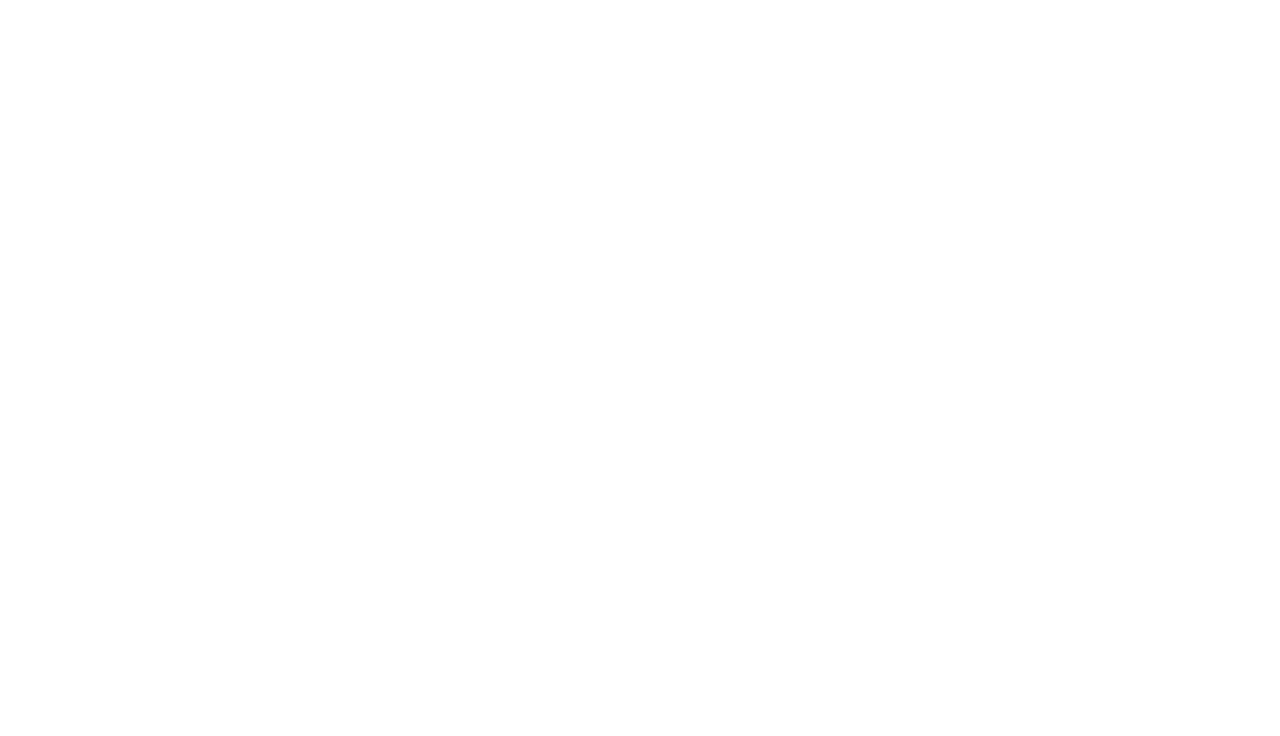
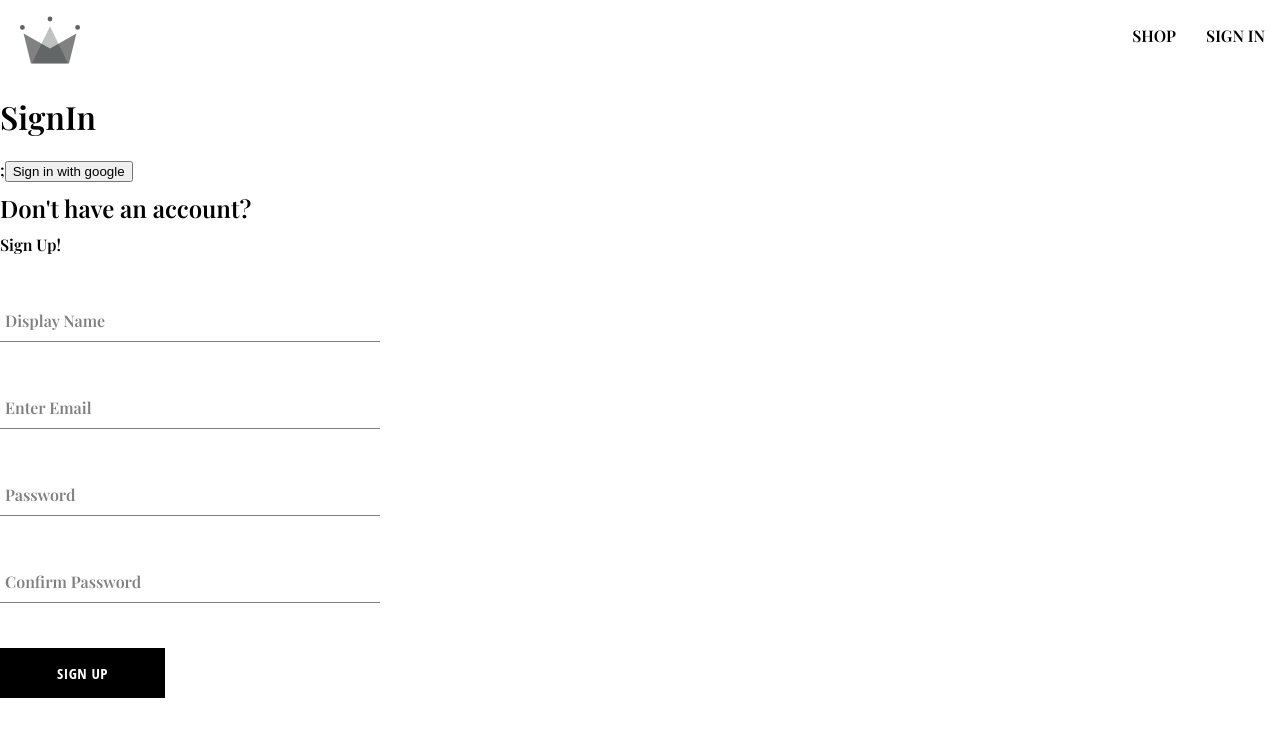
Before and after one commit to bujakasha21/clothing-app, a React (Create React App) app: page /sign-up in a window 1280 px wide. Before the commit this address had no page. Shown: the top 736 px of the page. Built offline with nearby package versions, Linux system fonts and the light colour scheme; a web font is replaced by a local one.

Commit message:
created sign up component, form input comp and button comp

```diff
--- a/package.json
+++ b/package.json
@@ -6,6 +6,7 @@
     "@testing-library/jest-dom": "^5.17.0",
     "@testing-library/react": "^13.4.0",
     "@testing-library/user-event": "^13.5.0",
+    "firebase": "^10.4.0",
     "react": "^18.2.0",
     "react-dom": "^18.2.0",
     "react-router-dom": "6.4",
--- a/src/App.js
+++ b/src/App.js
@@ -2,12 +2,14 @@
 
 import Navigation from "./routes/navigation/navigation.component";
 import Home from "./routes/home/home.component";
+import SignIn from "./routes/sign-in/sign-in.component";
 
 const App = () => {
   return (
     <Routes>
       <Route path="/" element={<Navigation />}>
         <Route index element={<Home />} />
+        <Route path="sign-up" element={<SignIn />} />
       </Route>
     </Routes>
   );
--- /dev/null
+++ b/src/components/button/button.component.jsx
@@ -0,0 +1,20 @@
+import React from "react";
+import "./button.stlyes.scss";
+
+const BUTTON_TYPE_CLASSES = {
+  google: "google-sign-in",
+  inverted: "inverted",
+};
+
+const Button = ({ children, buttonType, ...otherProps }) => {
+  return (
+    <button
+      className={`button-container ${BUTTON_TYPE_CLASSES[buttonType]}`}
+      {...otherProps}
+    >
+      {children}
+    </button>
+  );
+};
+
+export default Button;
--- /dev/null
+++ b/src/components/button/button.stlyes.scss
@@ -0,0 +1,46 @@
+.button-container {
+  min-width: 165px;
+  width: auto;
+  height: 50px;
+  letter-spacing: 0.5px;
+  line-height: 50px;
+  padding: 0 35px 0 35px;
+  font-size: 15px;
+  background-color: black;
+  color: white;
+  text-transform: uppercase;
+  font-family: "Open Sans Condensed";
+  font-weight: bolder;
+  border: none;
+  cursor: pointer;
+  display: flex;
+  justify-content: center;
+
+  &:hover {
+    background-color: white;
+    color: black;
+    border: 1px solid black;
+  }
+
+  &.google-sign-in {
+    background-color: #4285f4;
+    color: white;
+
+    &:hover {
+      background-color: #357ae8;
+      border: none;
+    }
+  }
+
+  &.inverted {
+    background-color: white;
+    color: black;
+    border: 1px solid black;
+
+    &:hover {
+      background-color: black;
+      color: white;
+      border: none;
+    }
+  }
+}
--- /dev/null
+++ b/src/components/form-input/form-input-component.jsx
@@ -0,0 +1,21 @@
+import React from "react";
+import "./form-input.style.scss";
+
+const FormInput = ({ label, ...otherProps }) => {
+  return (
+    <div className="group">
+      <input className="form-input" {...otherProps} />
+      {label && (
+        <label
+          className={`${
+            otherProps.value.length ? "shrink" : ""
+          } form-input-label`}
+        >
+          {label}
+        </label>
+      )}
+    </div>
+  );
+};
+
+export default FormInput;
--- /dev/null
+++ b/src/components/form-input/form-input.style.scss
@@ -0,0 +1,54 @@
+$sub-color: grey;
+$main-color: black;
+
+@mixin shrinkLabel {
+  top: -14px;
+  font-size: 12px;
+  color: $main-color;
+}
+
+.group {
+  position: relative;
+  margin: 45px 0;
+
+  .form-input {
+    background: none;
+    background-color: white;
+    color: $sub-color;
+    font-size: 18px;
+    padding: 10px 10px 10px 5px;
+    display: block;
+    width: 100%;
+    border: none;
+    border-radius: 0;
+    border-bottom: 1px solid $sub-color;
+    margin: 25px 0;
+
+    &:focus {
+      outline: none;
+    }
+
+    &:focus ~ .form-input-label {
+      @include shrinkLabel();
+    }
+  }
+
+  input[type="password"] {
+    letter-spacing: 0.3em;
+  }
+
+  .form-input-label {
+    color: $sub-color;
+    font-size: 16px;
+    font-weight: normal;
+    position: absolute;
+    pointer-events: none;
+    left: 5px;
+    top: 10px;
+    transition: 300ms ease all;
+
+    &.shrink {
+      @include shrinkLabel();
+    }
+  }
+}
--- /dev/null
+++ b/src/components/sign-up-form/sign-up-form.components.jsx
@@ -0,0 +1,101 @@
+import { useState } from "react";
+import "./sign-up.styles.scss";
+import {
+  createAuthUserWithEmailAndPassword,
+  createUserDocfromAuth,
+} from "../../utils/firebase/firebase.utils";
+
+import FormInput from "../form-input/form-input-component";
+import Button from "../button/button.component";
+
+const defaultFields = {
+  displayName: "",
+  email: "",
+  password: "",
+  confirmPassword: "",
+};
+
+const SignUpForm = () => {
+  const [formFields, setFormFields] = useState(defaultFields);
+  const { displayName, email, password, confirmPassword } = formFields;
+
+  const resetFields = () => {
+    setFormFields(defaultFields);
+  };
+
+  const handleSubmit = async (e) => {
+    e.preventDefault();
+
+    if (password !== confirmPassword) {
+      alert("Passwords don't match");
+      return;
+    }
+
+    try {
+      const { user } = await createAuthUserWithEmailAndPassword(
+        email,
+        password
+      );
+
+      await createUserDocfromAuth(user, { displayName });
+      resetFields();
+    } catch (err) {
+      if (err.code === "auth/email-already-in-use") {
+        alert("Email already in use");
+      } else console.log("error", err.message);
+    }
+  };
+
+  const handleChange = (e) => {
+    const { name, value } = e.target;
+
+    setFormFields({ ...formFields, [name]: value });
+  };
+
+  return (
+    <div className="sign-up-container">
+      <h2>Don't have an account?</h2>
+      <span>Sign Up!</span>
+      <form onSubmit={handleSubmit}>
+        <FormInput
+          label="Display Name"
+          type="text"
+          onChange={handleChange}
+          name="displayName"
+          value={displayName}
+          required
+        />
+
+        <FormInput
+          label="Enter Email"
+          type="email"
+          onChange={handleChange}
+          name="email"
+          value={email}
+          required
+        />
+
+        <FormInput
+          label="Password"
+          type="password"
+          onChange={handleChange}
+          name="password"
+          value={password}
+          required
+        />
+
+        <FormInput
+          label="Confirm Password"
+          type="password"
+          onChange={handleChange}
+          name="confirmPassword"
+          value={confirmPassword}
+          required
+        />
+        <Button type="submit">Sign Up</Button>
+      </form>
+    </div>
+  );
+};
+
+export default SignUpForm;
--- /dev/null
+++ b/src/components/sign-up-form/sign-up.styles.scss
@@ -0,0 +1,9 @@
+.sign-up-container {
+  display: flex;
+  flex-direction: column;
+  width: 380px;
+
+  h2 {
+    margin: 10px 0;
+  }
+}
--- a/src/routes/navigation/navigation.component.jsx
+++ b/src/routes/navigation/navigation.component.jsx
@@ -15,6 +15,9 @@
           <Link className="nav-link" to="/shop">
             SHOP
           </Link>
+          <Link className="nav-link" to="/sign-up">
+            SIGN IN
+          </Link>
         </div>
       </div>
       <Outlet />
--- /dev/null
+++ b/src/routes/sign-in/sign-in.component.jsx
@@ -0,0 +1,23 @@
+import SignUpForm from "../../components/sign-up-form/sign-up-form.components";
+
+import {
+  signInWithGooglePopup,
+  createUserDocfromAuth,
+} from "../../utils/firebase/firebase.utils";
+
+const SignIn = () => {
+  const logGoogleUser = async () => {
+    const { user } = await signInWithGooglePopup();
+    const userDocRef = await createUserDocfromAuth(user);
+  };
+
+  return (
+    <div>
+      <h1>SignIn</h1>;
+      <button onClick={logGoogleUser}>Sign in with google</button>
+      <SignUpForm />
+    </div>
+  );
+};
+
+export default SignIn;
--- /dev/null
+++ b/src/utils/firebase/firebase.utils.js
@@ -0,0 +1,68 @@
+import { initializeApp } from "firebase/app";
+import {
+  getAuth,
+  signInWithPopup,
+  GoogleAuthProvider,
+  createUserWithEmailAndPassword,
+} from "firebase/auth";
+import { getFirestore, doc, getDoc, setDoc } from "firebase/firestore";
+
+const firebaseConfig = {
+  apiKey: "AIzaSyBV9G01QMKBl1cwFZGRcxumN_sB7CYX0js",
+  authDomain: "clothing-app-v2-a68bf.firebaseapp.com",
+  projectId: "clothing-app-v2-a68bf",
+  storageBucket: "clothing-app-v2-a68bf.appspot.com",
+  messagingSenderId: "910075244809",
+  appId: "1:910075244809:web:1d357f4f37b6dc3b9363d8",
+};
+
+const firebaseApp = initializeApp(firebaseConfig);
+
+const googleProvider = new GoogleAuthProvider();
+
+googleProvider.setCustomParameters({
+  prompt: "select_account",
+});
+
+export const auth = getAuth();
+export const signInWithGooglePopup = () =>
+  signInWithPopup(auth, googleProvider);
+
+export const db = getFirestore();
+
+export const createUserDocfromAuth = async (
+  userAuth,
+  additionalInformation = {}
+) => {
+  if (!userAuth) return;
+
+  const userDocRef = doc(db, "users", userAuth.uid);
+
+  const userSnapshot = await getDoc(userDocRef);
+
+  //if userdata doesnt exist
+  if (!userSnapshot.exists()) {
+    const { displayName, email } = userAuth;
+    const createdAt = new Date();
+
+    try {
+      await setDoc(userDocRef, {
+        displayName,
+        email,
+        createdAt,
+        ...additionalInformation,
+      });
+    } catch (err) {
+      console.log("error creating user", err.message);
+    }
+  }
+
+  //if user data exist
+  return userDocRef;
+};
+
+export const createAuthUserWithEmailAndPassword = async (email, password) => {
+  if (!email || !password) return;
+
+  return await createUserWithEmailAndPassword(auth, email, password);
+};
```
Also changed, not shown: 1 other file (tests, documents, lock files or other folders).
